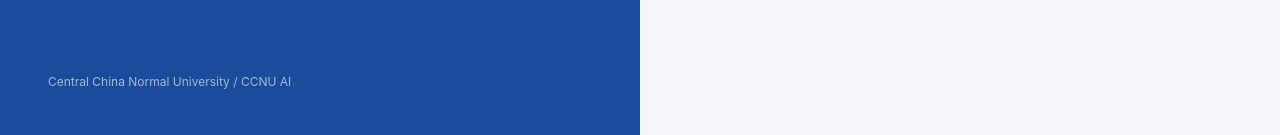
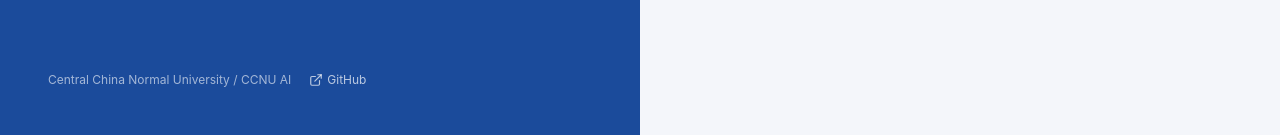
Before and after one commit to handsomeboyck/ccnu_lesson_agent, a React (Vite) app in the folder web/: page /login in a window 1280 px wide. Shown: the part 662-797 px from the top of the page. Built offline with nearby package versions, Linux system fonts and the light colour scheme; no server answers.

Commit message:
feat(ui): 增加 GitHub 开源仓库入口
- 聊天侧栏底部：外部链接图标按钮（title=开源仓库·GitHub）
- 登录/注册品牌栏页脚：GitHub 文字链接
- 均新窗口打开（lucide 新版已移除品牌图标，用 ExternalLink）

```diff
--- a/web/src/components/AuthLayout.tsx
+++ b/web/src/components/AuthLayout.tsx
@@ -1,5 +1,6 @@
 // 登录/注册共用外壳：左品牌栏（校徽 + 标语）+ 右表单卡。
 import type { ReactNode } from 'react'
+import { ExternalLink } from 'lucide-react'
 
 export default function AuthLayout({ children }: { children: ReactNode }) {
   return (
@@ -15,7 +16,18 @@ export default function AuthLayout({ children }: { children: ReactNode }) {
             面向师生的 AI 智能助教：多轮问答 · 生成教案与试卷 · 文档分析与图表产出。以师范精神赋能教与学。
           </p>
         </div>
-        <div className="text-xs text-white/60">Central China Normal University / CCNU AI</div>
+        <div className="flex items-center gap-3 text-xs text-white/60">
+          <span>Central China Normal University / CCNU AI</span>
+          <a
+            href="https://github.com/handsomeboyck/ccnu_lesson_agent"
+            target="_blank"
+            rel="noreferrer"
+            className="inline-flex items-center gap-1 rounded px-1.5 py-0.5 text-white/70 transition-colors hover:bg-white/10 hover:text-white"
+            title="开源仓库 · GitHub"
+          >
+            <ExternalLink className="size-3.5" /> GitHub
+          </a>
+        </div>
       </aside>
       <main className="flex flex-1 items-center justify-center bg-background px-4 py-10">
         <div className="w-full max-w-sm">{children}</div>
--- a/web/src/pages/ChatPage.tsx
+++ b/web/src/pages/ChatPage.tsx
@@ -7,6 +7,7 @@ import { useChat } from '@ai-sdk/react'
 import { DefaultChatTransport, type UIMessage } from 'ai'
 import {
   Activity,
+  ExternalLink,
   FolderOpen,
   GraduationCap,
   Library,
@@ -554,6 +555,15 @@ export default function ChatPage() {
             <div className="truncate text-xs font-medium">{user?.display_name ?? user?.username}</div>
             <div className="text-[10px] text-muted-foreground">{user?.role}</div>
           </div>
+          <a
+            href="https://github.com/handsomeboyck/ccnu_lesson_agent"
+            target="_blank"
+            rel="noreferrer"
+            className="rounded p-1.5 text-muted-foreground hover:bg-accent hover:text-foreground"
+            title="开源仓库 · GitHub"
+          >
+            <ExternalLink className="size-4" />
+          </a>
           <button
             className="rounded p-1.5 text-muted-foreground hover:bg-accent hover:text-foreground"
             title="退出登录"
```
